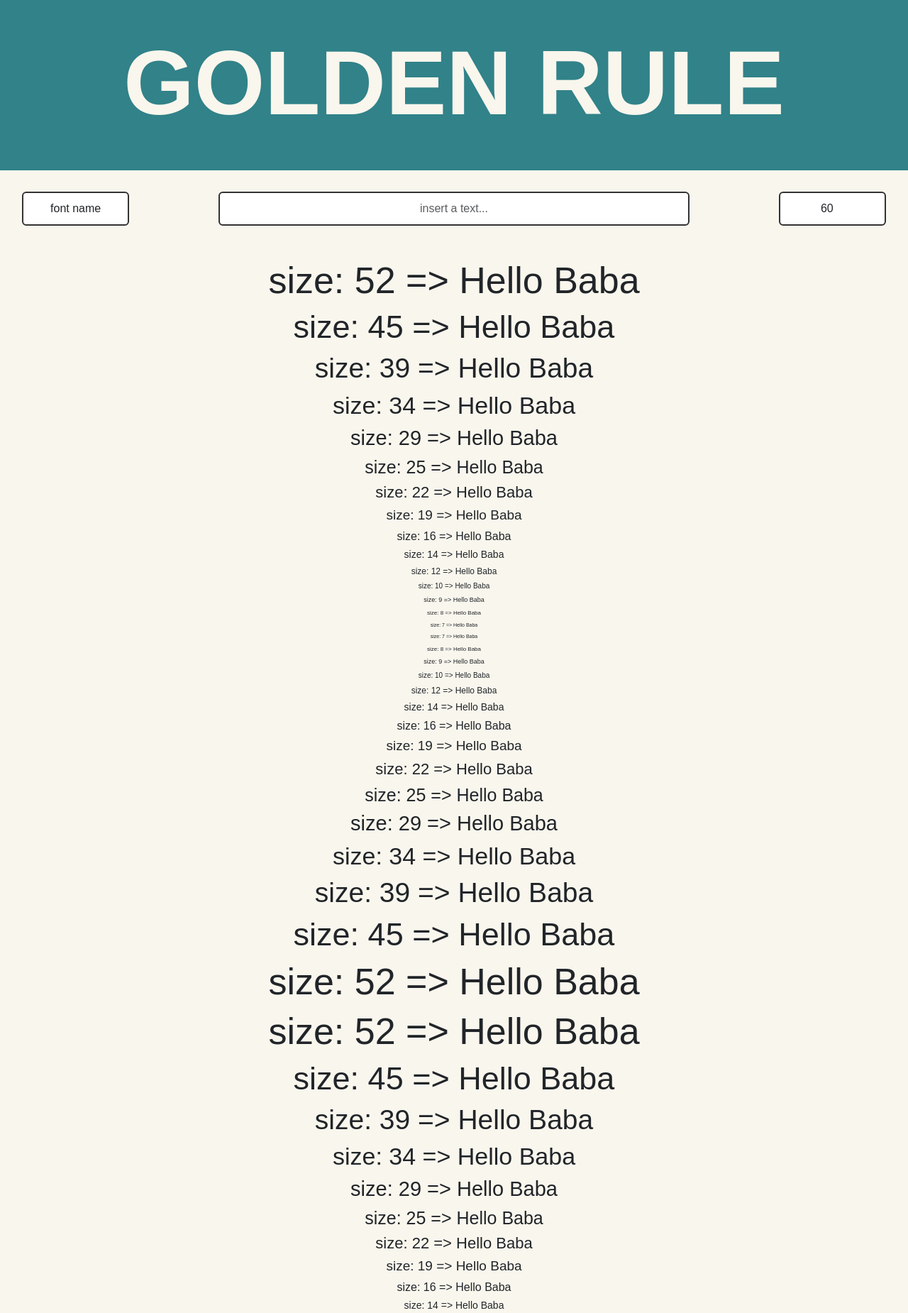
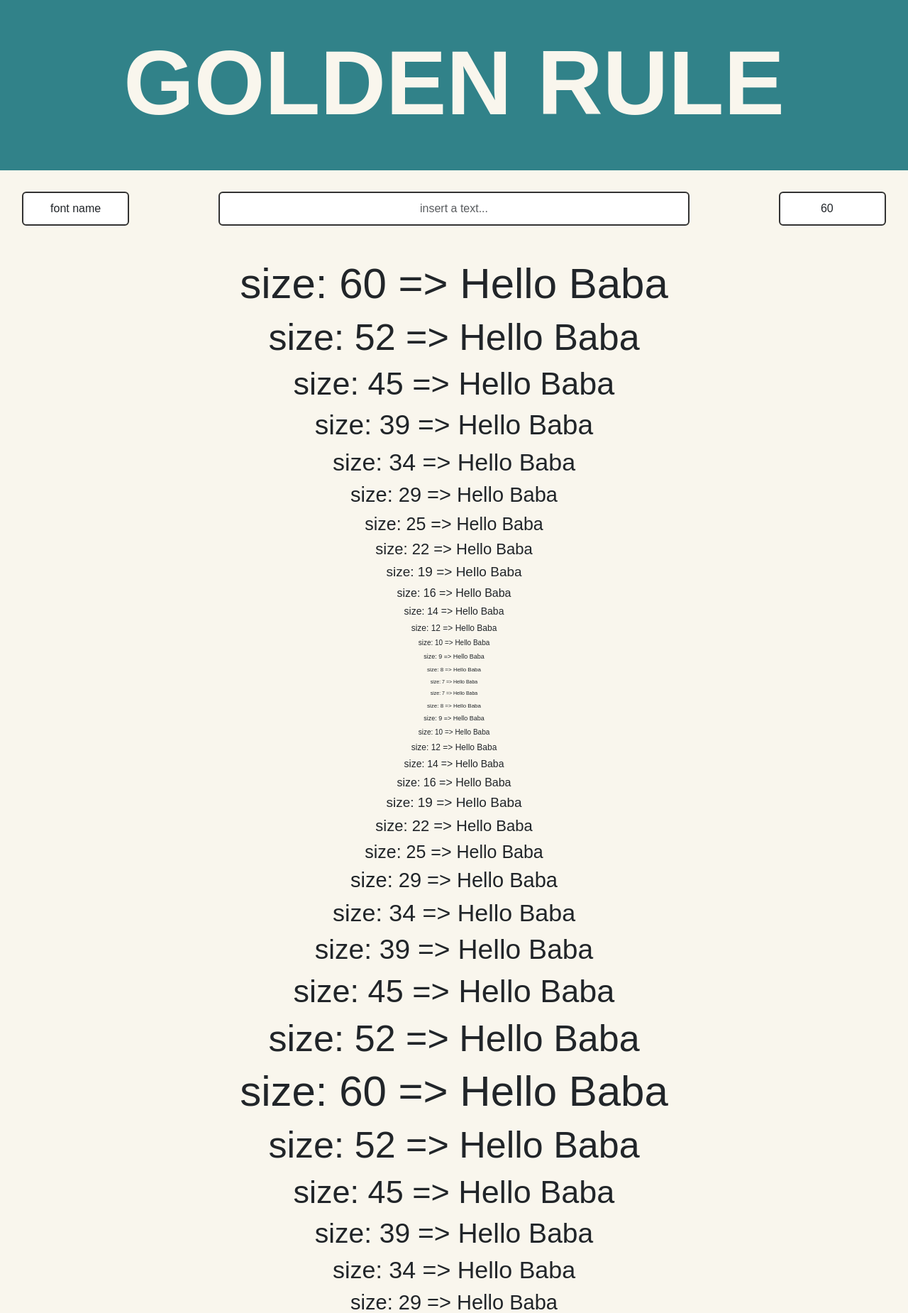
Before and after one commit to rbabalogin/golden_rule, a Flask app: page / in a window 1280 px wide. Shown: the top 1850 px of the page at 71% size. Run offline with Flask 3, Linux system fonts and the light colour scheme.

Commit message:
Inclui o tamanho inicial

```diff
--- a/app.py
+++ b/app.py
@@ -17,7 +17,7 @@ def index():
 
     sizes_list: list[float] = compute_golden_rule(size)
 
-    return render_template("index.html", text=text, sizes_list=sizes_list, font_name=font_name)
+    return render_template("index.html", text=text, sizes_list=sizes_list, font_name=font_name, size=int(size))
 
 
 if __name__ == '__main__':
--- a/templates/index.html
+++ b/templates/index.html
@@ -41,7 +41,7 @@
                     <!-- Font size input -->
                     <div class="text-input col-2">
                         <input class="form-control main-input" type="number" id="fontSizeInput" name="fsize"
-                            placeholder="font size" min="10" max="200" value="60">
+                            placeholder="{font size}" min="10" max="200" value="60">
                     </div>
                 </div>
             </div>
@@ -55,6 +55,10 @@
 
             <!-- Preview Area -->
             {% for i in range(6) %}
+                <div id="preview" class="container-fluid text-center">
+                            <h2 style="font-size: {{ size ~ 'px' }};">size: {{ size }} => {{ text }}</h2>
+                </div>
+
                 {% for item in sizes_list %}
                     <div id="preview" class="container-fluid text-center">
                         <h2 style="font-size: {{ item ~ 'px' }};">size: {{ item }} => {{ text }}</h2>
```
